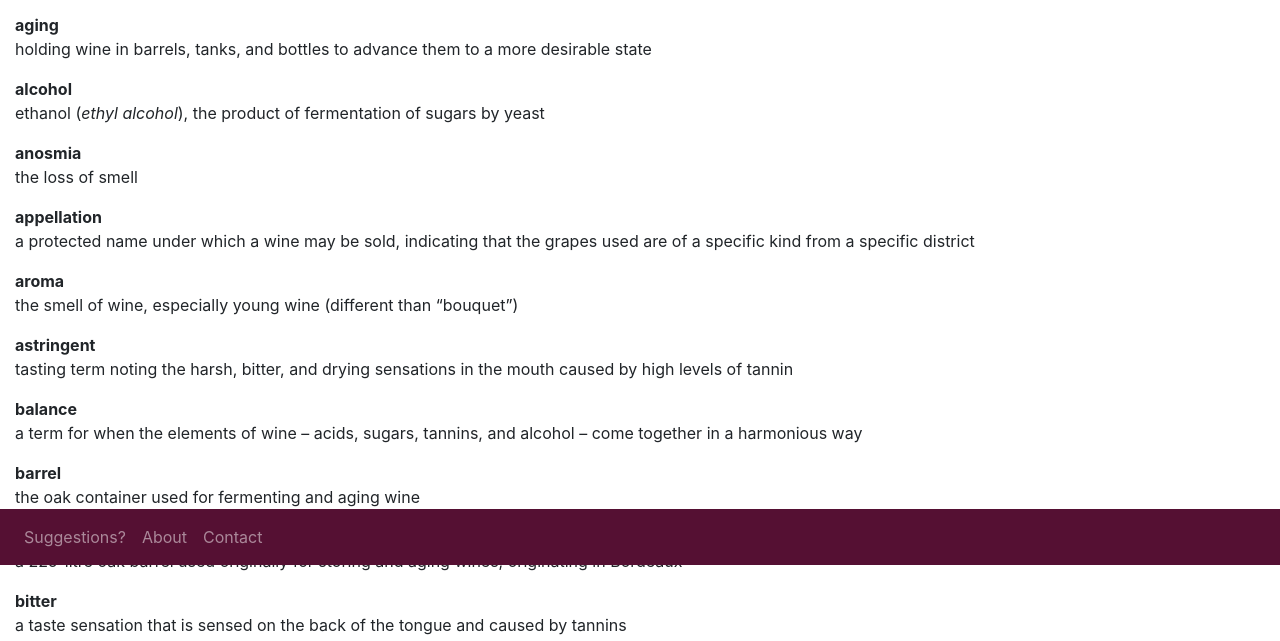
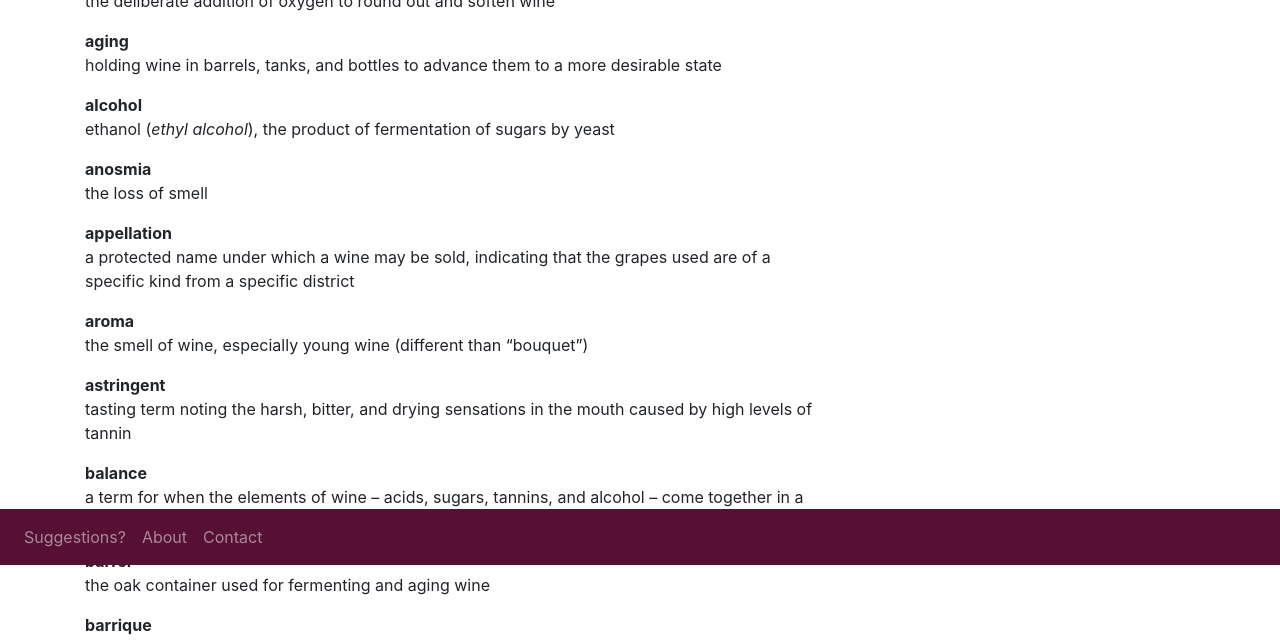
Before and after one commit to TimFlaherty/WineDown, a website: page app/public/learn_more.html in a window 1280 px wide. Shown: the part 235-876 px from the top of the page. Drawn offline with nearby package versions, Linux system fonts and the light colour scheme; no server answers.

Commit message:
updated styling/layout

```diff
--- a/app/public/learn_more.html
+++ b/app/public/learn_more.html
@@ -39,8 +39,9 @@
 		</div>
     </nav>
 
-    <div class="container-fluid">
-        <p><br><br></p>
+    <div class="container margin-top-bottom">
+            <div class="row">
+                <div class="col-sm-8">
                     <h1>Learn</h1>
                     <p><strong>acidity</strong><br>the liveliness and crispness in wine that activates our salivary glands</p>
                     <p><strong>aeration</strong><br>the deliberate addition of oxygen to round out and soften wine</p>
@@ -128,7 +129,9 @@
                     <p><strong>yeast</strong><br>a microorganism endemic to vineyards and produced commercially that converts grape sugars into alchohol</p>
                     <p><strong>yield</strong><br>the productivity of a vineyard</p>
                     <p><strong>young</strong><br>an immature wine that is usually bottled and sold within a year of its vintage. Wines meant to be drunk "young" are noted for their fresh and crisp flavors</p>
-        <p><br></p>
+                </div>
+                <div class="col-sm-4"></div>
+            </div>
     </div>
 
     <!-- Footer -->
```
Also changed, not shown: app/public/tasting_notes.html (+6 -4 lines). Lines whose indentation alone changed are shown as unchanged.
